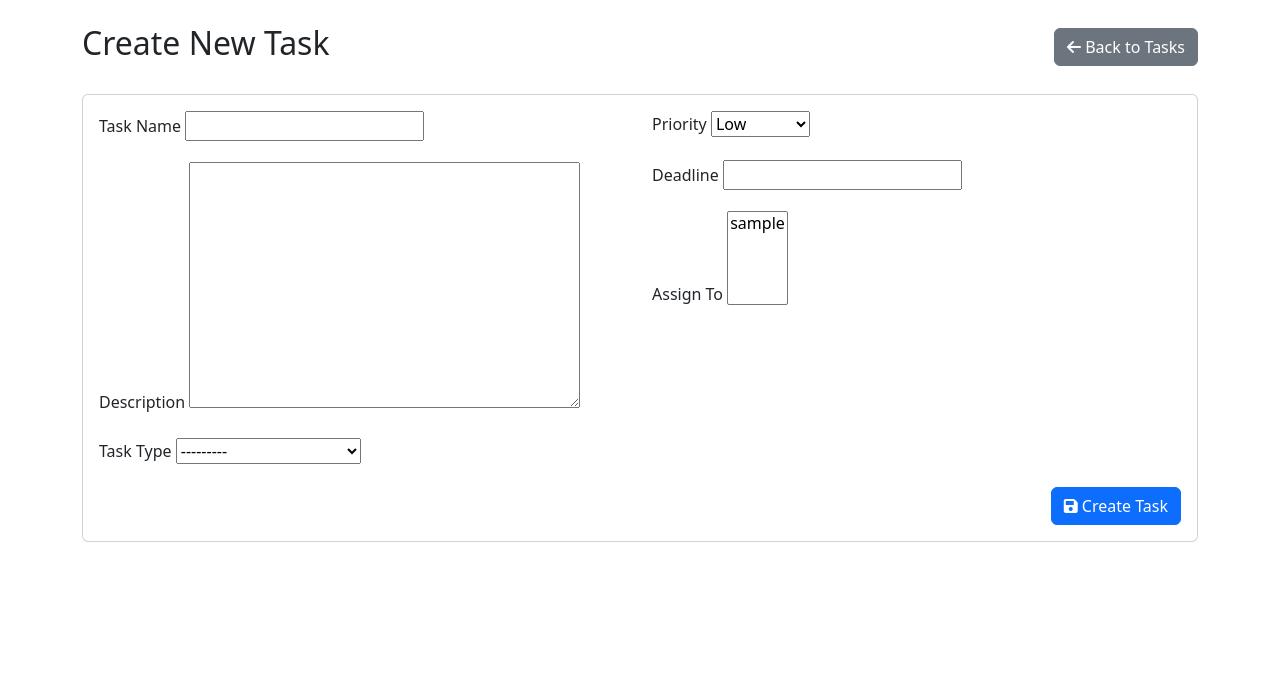
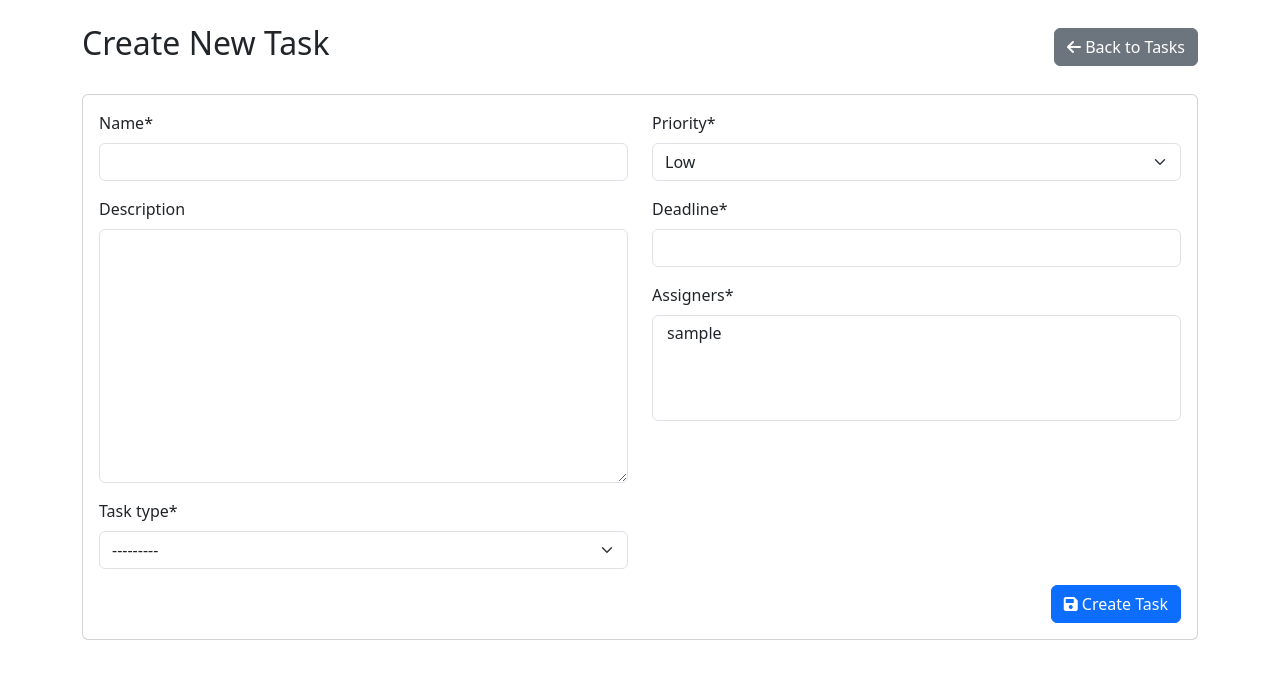
Before and after one commit to BronkstoneBro/task-manager, a Django app: page /tasks/create/ in a window 1280 px wide. Shown: the part 56-735 px from the top of the page. Run offline with Django 5.2, Linux system fonts and the light colour scheme; the visitor is signed in with stand-in values (Sample User, id 1); data comes from the database, SQL or seed files in the repository; parts of the project's set-up code (start-up, migrations or seed data) failed here and were passed over; some libraries are stand-ins or nearby versions.

Commit message:
Refactor task form with crispy-forms and add flatpickr setup

```diff
--- a/templates/core/task_form.html
+++ b/templates/core/task_form.html
@@ -1,4 +1,5 @@
 {% extends "base.html" %}
+{% load crispy_forms_tags %}
 
 {% block content %}
   <div class="d-flex justify-content-between align-items-center mb-4">
@@ -14,50 +15,14 @@
         {% csrf_token %}
         <div class="row">
           <div class="col-md-6">
-            <div class="mb-3">
-              <label for="{{ form.name.id_for_label }}" class="form-label">Task Name</label>
-              {{ form.name }}
-              {% if form.name.errors %}
-                <div class="text-danger">{{ form.name.errors }}</div>
-              {% endif %}
-            </div>
-            <div class="mb-3">
-              <label for="{{ form.description.id_for_label }}" class="form-label">Description</label>
-              {{ form.description }}
-              {% if form.description.errors %}
-                <div class="text-danger">{{ form.description.errors }}</div>
-              {% endif %}
-            </div>
-            <div class="mb-3">
-              <label for="{{ form.task_type.id_for_label }}" class="form-label">Task Type</label>
-              {{ form.task_type }}
-              {% if form.task_type.errors %}
-                <div class="text-danger">{{ form.task_type.errors }}</div>
-              {% endif %}
-            </div>
+            {{ form.name|as_crispy_field }}
+            {{ form.description|as_crispy_field }}
+            {{ form.task_type|as_crispy_field }}
           </div>
           <div class="col-md-6">
-            <div class="mb-3">
-              <label for="{{ form.priority.id_for_label }}" class="form-label">Priority</label>
-              {{ form.priority }}
-              {% if form.priority.errors %}
-                <div class="text-danger">{{ form.priority.errors }}</div>
-              {% endif %}
-            </div>
-            <div class="mb-3">
-              <label for="{{ form.deadline.id_for_label }}" class="form-label">Deadline</label>
-              {{ form.deadline }}
-              {% if form.deadline.errors %}
-                <div class="text-danger">{{ form.deadline.errors }}</div>
-              {% endif %}
-            </div>
-            <div class="mb-3">
-              <label for="{{ form.assigners.id_for_label }}" class="form-label">Assign To</label>
-              {{ form.assigners }}
-              {% if form.assigners.errors %}
-                <div class="text-danger">{{ form.assigners.errors }}</div>
-              {% endif %}
-            </div>
+            {{ form.priority|as_crispy_field }}
+            {{ form.deadline|as_crispy_field }}
+            {{ form.assigners|as_crispy_field }}
           </div>
         </div>
         <div class="text-end">
@@ -69,3 +34,9 @@
     </div>
   </div>
 {% endblock %}
+
+{% block extra_js %}
+  <link rel="stylesheet" href="https://cdn.jsdelivr.net/npm/flatpickr/dist/flatpickr.min.css">
+  <script src="https://cdn.jsdelivr.net/npm/flatpickr"></script>
+
+{% endblock %}
```
